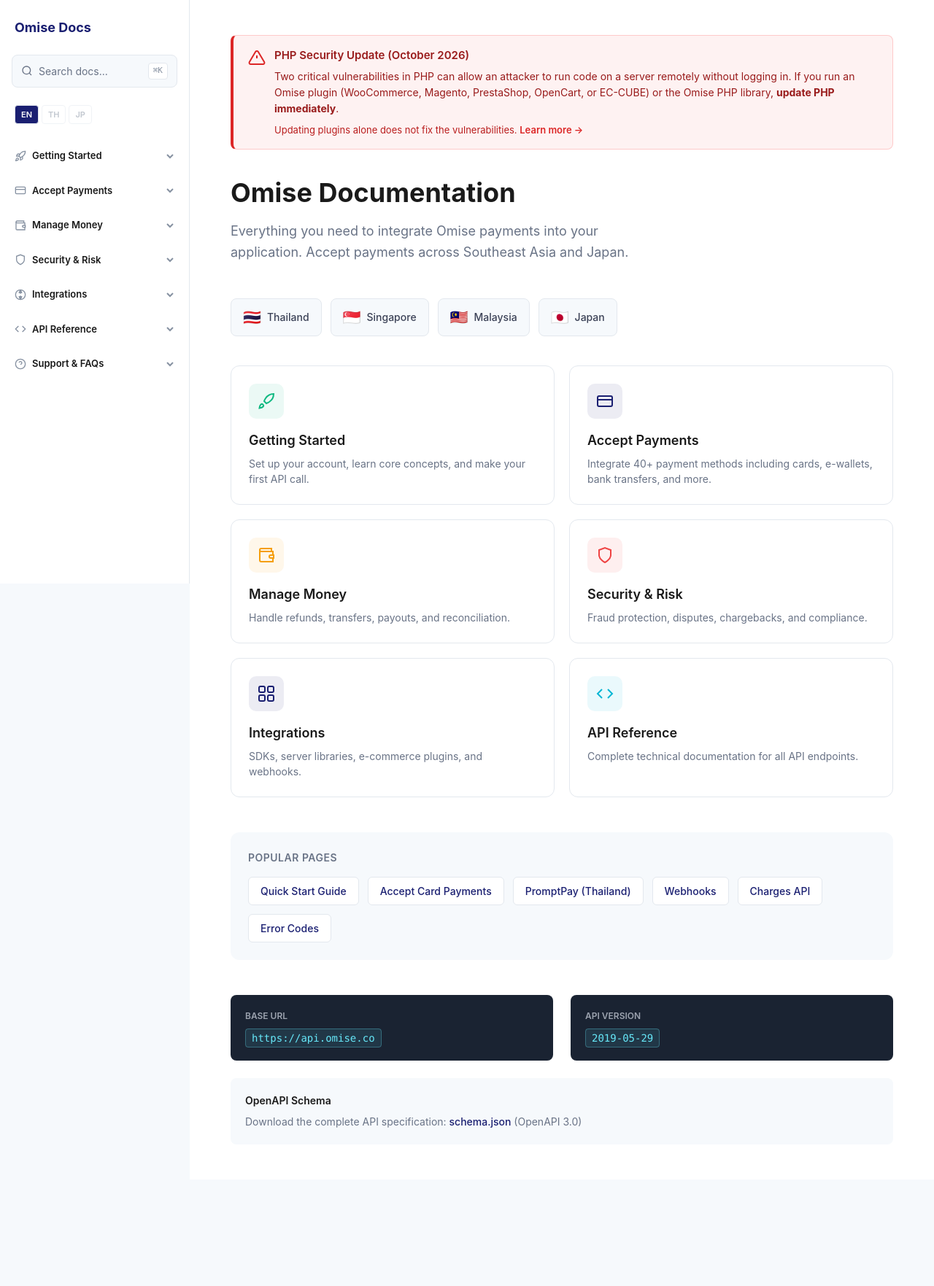
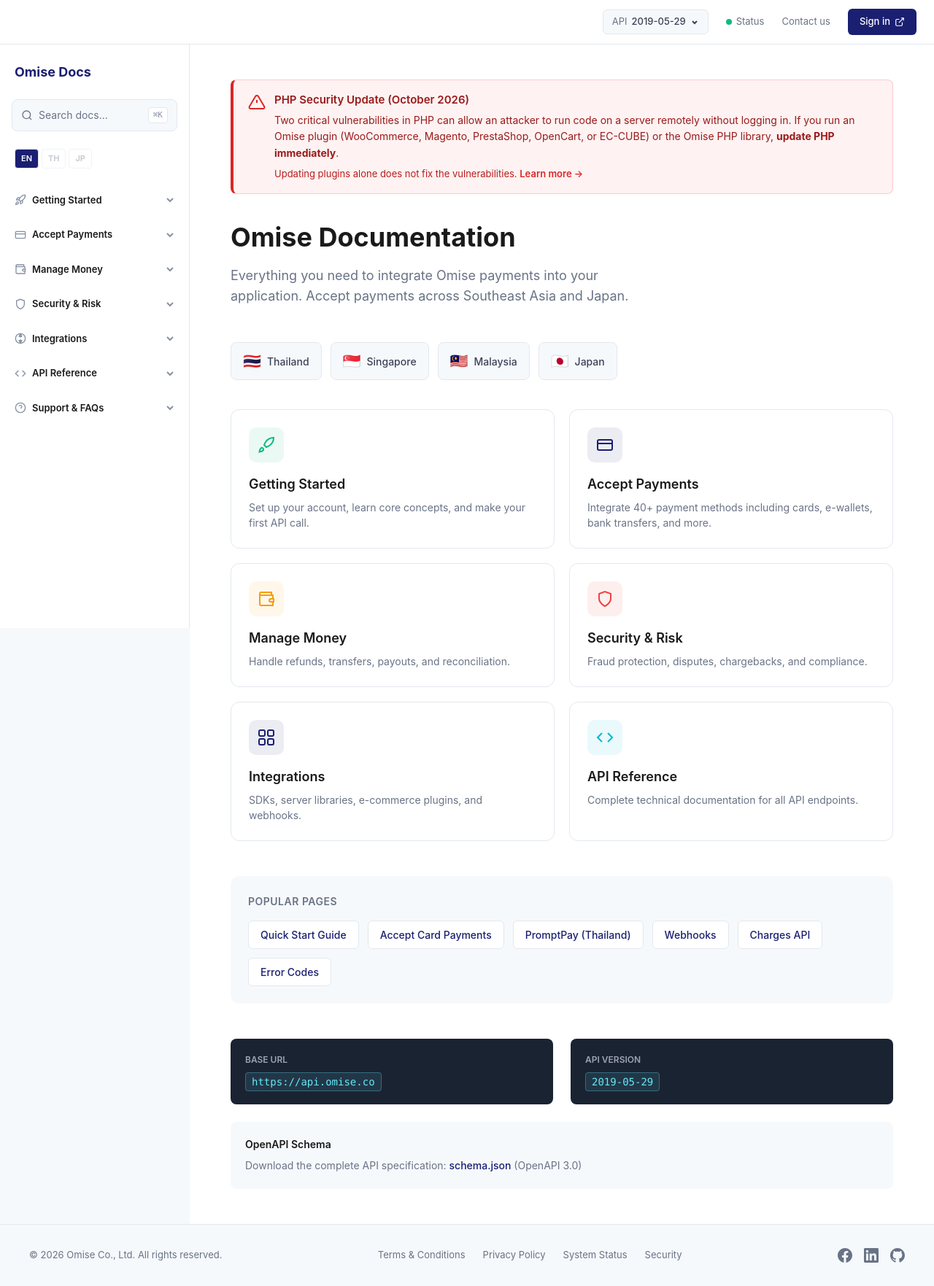
Before and after one commit to muthuswamyopn/omise-docs, a Next.js app: page / in a window 1280 px wide. Shown: the whole page at 73% size. Before the commit the page ends 1617 px from the top, so only its background shows below. Built offline with nearby package versions, Linux system fonts and the light colour scheme.

Commit message:
Add header with API version selector, sign in, contact links and footer with terms, privacy, social links

```diff
--- /dev/null
+++ b/app/components/Footer.tsx
@@ -0,0 +1,114 @@
+'use client';
+
+export default function Footer() {
+  const currentYear = new Date().getFullYear();
+
+  return (
+    <footer style={{
+      borderTop: '1px solid #e3e8ee',
+      background: '#f6f9fc',
+      padding: '32px 24px',
+    }}>
+      <div style={{
+        maxWidth: '1200px',
+        margin: '0 auto',
+        display: 'flex',
+        flexWrap: 'wrap',
+        justifyContent: 'space-between',
+        alignItems: 'center',
+        gap: '24px',
+      }}>
+        {/* Left side - Copyright */}
+        <div style={{ fontSize: '13px', color: '#697386' }}>
+          © {currentYear} Omise Co., Ltd. All rights reserved.
+        </div>
+
+        {/* Center - Links */}
+        <div style={{
+          display: 'flex',
+          flexWrap: 'wrap',
+          gap: '24px',
+          fontSize: '13px',
+        }}>
+          <a
+            href="https://www.omise.co/terms"
+            target="_blank"
+            rel="noopener noreferrer"
+            style={{ color: '#697386', textDecoration: 'none' }}
+          >
+            Terms & Conditions
+          </a>
+          <a
+            href="https://www.omise.co/privacy"
+            target="_blank"
+            rel="noopener noreferrer"
+            style={{ color: '#697386', textDecoration: 'none' }}
+          >
+            Privacy Policy
+          </a>
+          <a
+            href="https://status.omise.co"
+            target="_blank"
+            rel="noopener noreferrer"
+            style={{ color: '#697386', textDecoration: 'none' }}
+          >
+            System Status
+          </a>
+          <a
+            href="https://www.omise.co/security"
+            target="_blank"
+            rel="noopener noreferrer"
+            style={{ color: '#697386', textDecoration: 'none' }}
+          >
+            Security
+          </a>
+        </div>
+
+        {/* Right side - Social Links */}
+        <div style={{
+          display: 'flex',
+          gap: '16px',
+        }}>
+          {/* Facebook */}
+          <a
+            href="https://www.facebook.com/omikimahamakhun"
+            target="_blank"
+            rel="noopener noreferrer"
+            style={{ color: '#697386' }}
+            aria-label="Facebook"
+          >
+            <svg width="20" height="20" viewBox="0 0 24 24" fill="currentColor">
+              <path d="M24 12.073c0-6.627-5.373-12-12-12s-12 5.373-12 12c0 5.99 4.388 10.954 10.125 11.854v-8.385H7.078v-3.47h3.047V9.43c0-3.007 1.792-4.669 4.533-4.669 1.312 0 2.686.235 2.686.235v2.953H15.83c-1.491 0-1.956.925-1.956 1.874v2.25h3.328l-.532 3.47h-2.796v8.385C19.612 23.027 24 18.062 24 12.073z"/>
+            </svg>
+          </a>
+
+          {/* LinkedIn */}
+          <a
+            href="https://www.linkedin.com/company/omise"
+            target="_blank"
+            rel="noopener noreferrer"
+            style={{ color: '#697386' }}
+            aria-label="LinkedIn"
+          >
+            <svg width="20" height="20" viewBox="0 0 24 24" fill="currentColor">
+              <path d="M20.447 20.452h-3.554v-5.569c0-1.328-.027-3.037-1.852-3.037-1.853 0-2.136 1.445-2.136 2.939v5.667H9.351V9h3.414v1.561h.046c.477-.9 1.637-1.85 3.37-1.85 3.601 0 4.267 2.37 4.267 5.455v6.286zM5.337 7.433c-1.144 0-2.063-.926-2.063-2.065 0-1.138.92-2.063 2.063-2.063 1.14 0 2.064.925 2.064 2.063 0 1.139-.925 2.065-2.064 2.065zm1.782 13.019H3.555V9h3.564v11.452zM22.225 0H1.771C.792 0 0 .774 0 1.729v20.542C0 23.227.792 24 1.771 24h20.451C23.2 24 24 23.227 24 22.271V1.729C24 .774 23.2 0 22.222 0h.003z"/>
+            </svg>
+          </a>
+
+          {/* GitHub */}
+          <a
+            href="https://github.com/omise"
+            target="_blank"
+            rel="noopener noreferrer"
+            style={{ color: '#697386' }}
+            aria-label="GitHub"
+          >
+            <svg width="20" height="20" viewBox="0 0 24 24" fill="currentColor">
+              <path d="M12 0c-6.626 0-12 5.373-12 12 0 5.302 3.438 9.8 8.207 11.387.599.111.793-.261.793-.577v-2.234c-3.338.726-4.033-1.416-4.033-1.416-.546-1.387-1.333-1.756-1.333-1.756-1.089-.745.083-.729.083-.729 1.205.084 1.839 1.237 1.839 1.237 1.07 1.834 2.807 1.304 3.492.997.107-.775.418-1.305.762-1.604-2.665-.305-5.467-1.334-5.467-5.931 0-1.311.469-2.381 1.236-3.221-.124-.303-.535-1.524.117-3.176 0 0 1.008-.322 3.301 1.23.957-.266 1.983-.399 3.003-.404 1.02.005 2.047.138 3.006.404 2.291-1.552 3.297-1.23 3.297-1.23.653 1.653.242 2.874.118 3.176.77.84 1.235 1.911 1.235 3.221 0 4.609-2.807 5.624-5.479 5.921.43.372.823 1.102.823 2.222v3.293c0 .319.192.694.801.576 4.765-1.589 8.199-6.086 8.199-11.386 0-6.627-5.373-12-12-12z"/>
+            </svg>
+          </a>
+        </div>
+      </div>
+    </footer>
+  );
+}
--- /dev/null
+++ b/app/components/Header.tsx
@@ -0,0 +1,159 @@
+'use client';
+
+import Link from 'next/link';
+import { useState } from 'react';
+
+const apiVersions = [
+  '2019-05-29',
+  '2017-11-02',
+  '2015-11-17',
+  '2014-07-27',
+];
+
+export default function Header() {
+  const [selectedVersion, setSelectedVersion] = useState('2019-05-29');
+  const [isVersionOpen, setIsVersionOpen] = useState(false);
+
+  return (
+    <header style={{
+      position: 'sticky',
+      top: 0,
+      zIndex: 100,
+      display: 'flex',
+      alignItems: 'center',
+      justifyContent: 'flex-end',
+      gap: '24px',
+      padding: '12px 24px',
+      background: '#fff',
+      borderBottom: '1px solid #e3e8ee',
+    }}>
+      {/* API Version Selector */}
+      <div style={{ position: 'relative' }}>
+        <button
+          onClick={() => setIsVersionOpen(!isVersionOpen)}
+          style={{
+            display: 'flex',
+            alignItems: 'center',
+            gap: '6px',
+            padding: '6px 12px',
+            background: '#f6f9fc',
+            border: '1px solid #e3e8ee',
+            borderRadius: '6px',
+            fontSize: '13px',
+            color: '#3c4257',
+            cursor: 'pointer',
+          }}
+        >
+          <span style={{ color: '#697386' }}>API</span>
+          <span style={{ fontWeight: 500 }}>{selectedVersion}</span>
+          <svg width="12" height="12" viewBox="0 0 12 12" fill="none" stroke="currentColor" strokeWidth="2">
+            <path d="M3 5l3 3 3-3" />
+          </svg>
+        </button>
+
+        {isVersionOpen && (
+          <div style={{
+            position: 'absolute',
+            top: '100%',
+            right: 0,
+            marginTop: '4px',
+            background: '#fff',
+            border: '1px solid #e3e8ee',
+            borderRadius: '8px',
+            boxShadow: '0 4px 12px rgba(0,0,0,0.1)',
+            overflow: 'hidden',
+            minWidth: '140px',
+          }}>
+            {apiVersions.map((version) => (
+              <button
+                key={version}
+                onClick={() => {
+                  setSelectedVersion(version);
+                  setIsVersionOpen(false);
+                }}
+                style={{
+                  display: 'block',
+                  width: '100%',
+                  padding: '10px 14px',
+                  background: version === selectedVersion ? '#f6f9fc' : '#fff',
+                  border: 'none',
+                  borderBottom: '1px solid #f0f0f0',
+                  fontSize: '13px',
+                  color: version === selectedVersion ? '#1A1F71' : '#3c4257',
+                  fontWeight: version === selectedVersion ? 600 : 400,
+                  textAlign: 'left',
+                  cursor: 'pointer',
+                }}
+              >
+                {version}
+              </button>
+            ))}
+          </div>
+        )}
+      </div>
+
+      {/* Status */}
+      <a
+        href="https://status.omise.co"
+        target="_blank"
+        rel="noopener noreferrer"
+        style={{
+          display: 'flex',
+          alignItems: 'center',
+          gap: '6px',
+          fontSize: '13px',
+          color: '#697386',
+          textDecoration: 'none',
+        }}
+      >
+        <span style={{
+          width: '8px',
+          height: '8px',
+          borderRadius: '50%',
+          background: '#10b981',
+        }} />
+        Status
+      </a>
+
+      {/* Contact */}
+      <a
+        href="https://www.omise.co/contact"
+        target="_blank"
+        rel="noopener noreferrer"
+        style={{
+          fontSize: '13px',
+          color: '#697386',
+          textDecoration: 'none',
+        }}
+      >
+        Contact us
+      </a>
+
+      {/* Sign In */}
+      <a
+        href="https://dashboard.omise.co"
+        target="_blank"
+        rel="noopener noreferrer"
+        style={{
+          display: 'flex',
+          alignItems: 'center',
+          gap: '6px',
+          padding: '8px 16px',
+          background: '#1A1F71',
+          color: '#fff',
+          fontSize: '13px',
+          fontWeight: 500,
+          borderRadius: '6px',
+          textDecoration: 'none',
+        }}
+      >
+        Sign in
+        <svg width="14" height="14" viewBox="0 0 24 24" fill="none" stroke="currentColor" strokeWidth="2">
+          <path d="M18 13v6a2 2 0 0 1-2 2H5a2 2 0 0 1-2-2V8a2 2 0 0 1 2-2h6" />
+          <polyline points="15 3 21 3 21 9" />
+          <line x1="10" y1="14" x2="21" y2="3" />
+        </svg>
+      </a>
+    </header>
+  );
+}
--- a/app/layout.tsx
+++ b/app/layout.tsx
@@ -1,8 +1,10 @@
 import type { Metadata } from "next";
 import "./globals.css";
+import Header from "./components/Header";
+import Footer from "./components/Footer";
 
 export const metadata: Metadata = {
-  title: "Omise API Reference",
+  title: "Omise Documentation",
   description: "Complete API documentation for Omise payment platform",
 };
 
@@ -13,7 +15,15 @@ export default function RootLayout({
 }) {
   return (
     <html lang="en" suppressHydrationWarning>
-      <body suppressHydrationWarning>{children}</body>
+      <body suppressHydrationWarning>
+        <div style={{ display: 'flex', flexDirection: 'column', minHeight: '100vh' }}>
+          <Header />
+          <div style={{ flex: 1 }}>
+            {children}
+          </div>
+          <Footer />
+        </div>
+      </body>
     </html>
   );
 }
```
